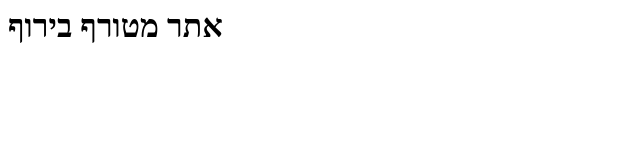
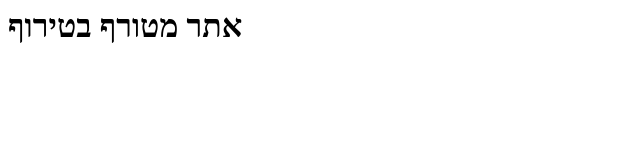
Before and after one commit to taliaweisss/shira1, a plain HTML site: page index.html in a window 1280 px wide. Shown: the whole page, without its empty margins (0-640 px from the left). Drawn offline with Linux system fonts and the light colour scheme.

Commit message:
added titel

```diff
--- a/index.html
+++ b/index.html
@@ -1,2 +1,2 @@
 
-<h1>     אתר מטורף בירוף      </h1>
+<h1>     אתר מטורף בטירוף      </h1>
```
